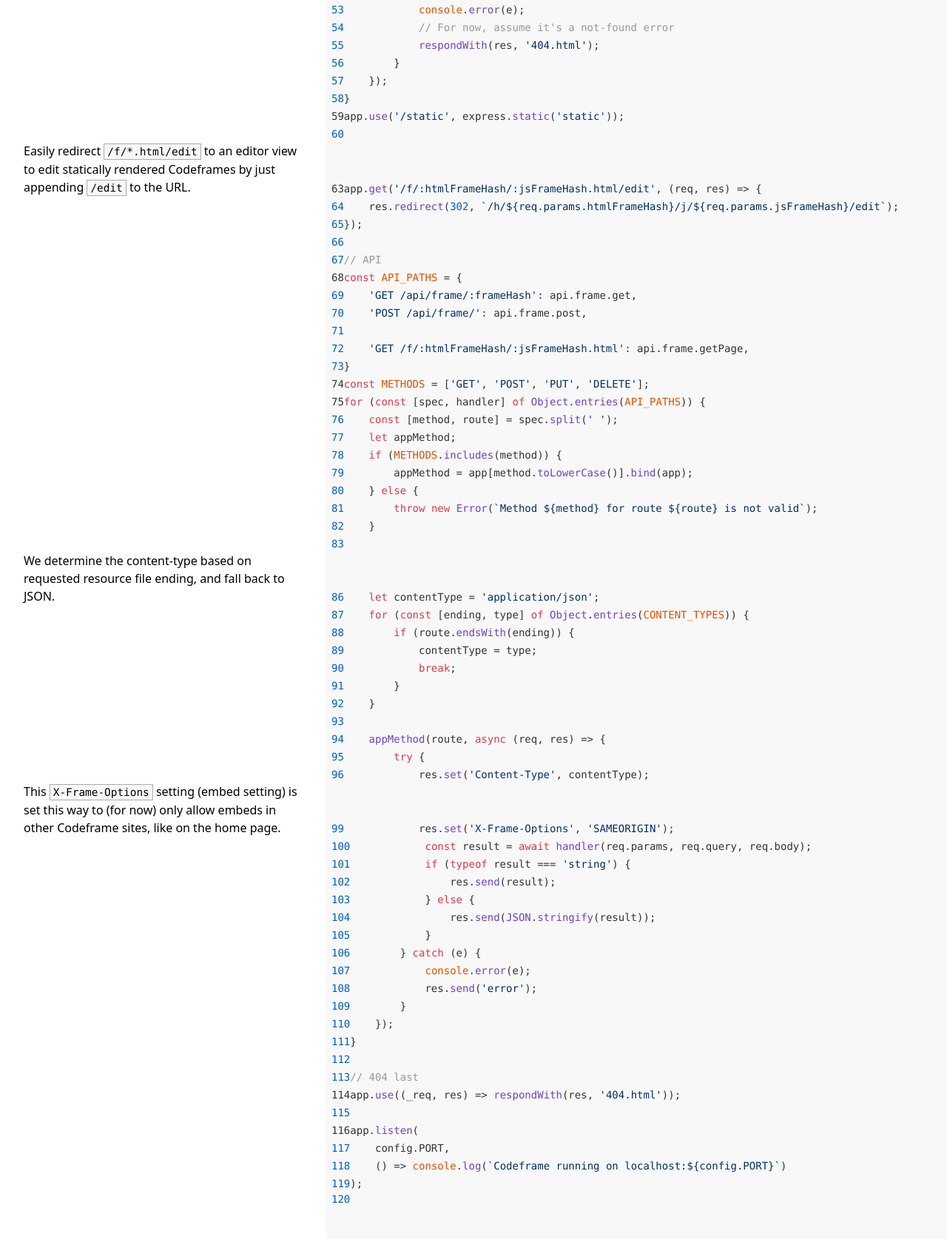
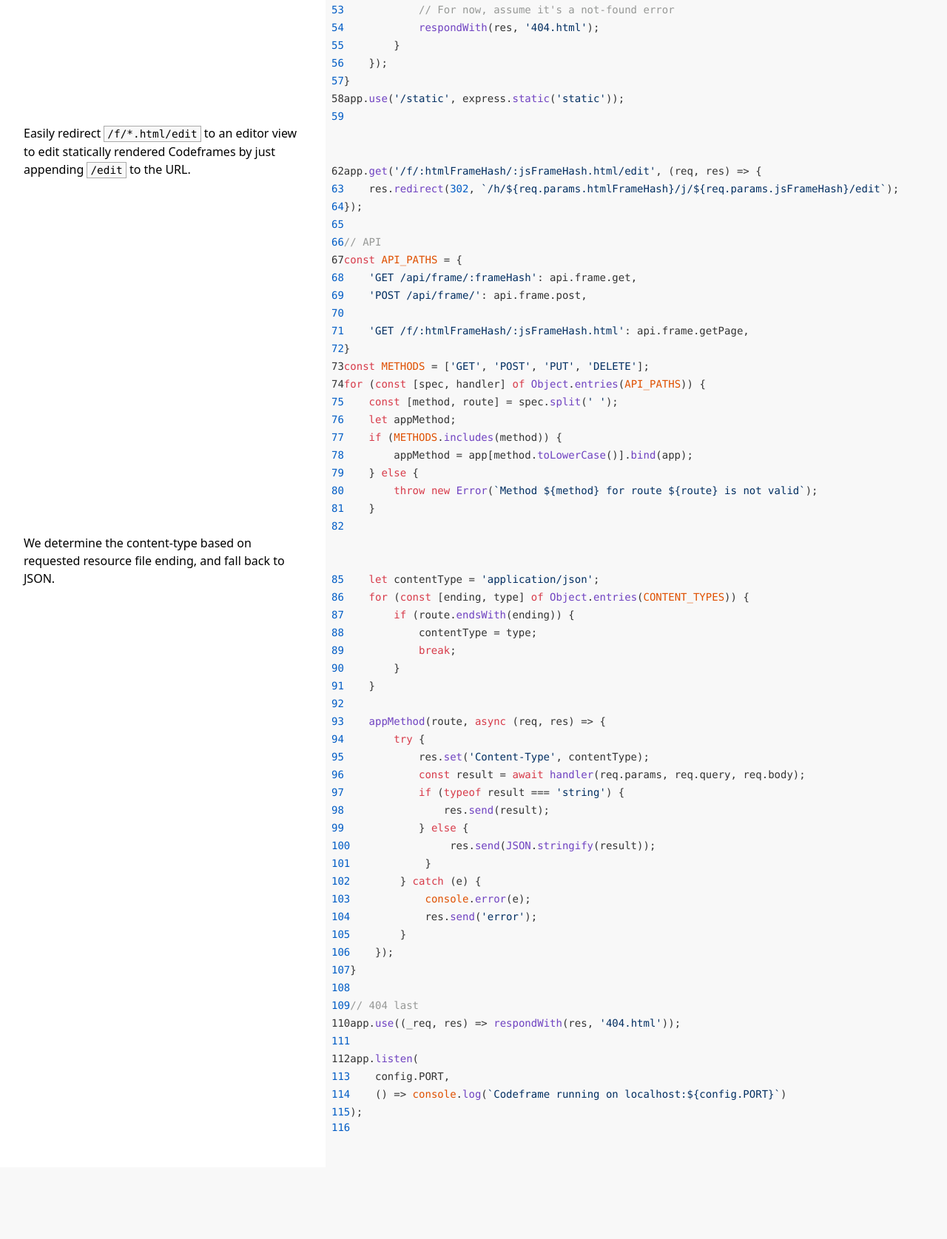
Before and after one commit to thesephist/codeframe, a website: page docs/src/index.js.html in a window 1280 px wide. Shown: the part 1480-3155 px from the top of the page at 74% size. After the commit the page ends 3058 px from the top, so only its background shows below. Drawn offline with nearby package versions, Linux system fonts and the light colour scheme.

Commit message:
Remove X-Frame-Options restrictions to allow embedding of Codeframes

```diff
--- a/docs/src/index.js.html
+++ b/docs/src/index.js.html
@@ -59,80 +59,77 @@
 <div class="line"><div class="doc"></div><pre class="source javascript"><strong class="lineNumber">41</strong>        }</pre></div>
 <div class="line"><div class="doc"></div><pre class="source javascript"><strong class="lineNumber">42</strong></pre></div>
 <div class="line"><div class="doc"></div><pre class="source javascript"><strong class="lineNumber">43</strong>        res.set('Content-Type', contentType);</pre></div>
-<div class="line"><div class="doc"></div><pre class="source javascript"><strong class="lineNumber">44</strong>        res.set('X-Frame-Options', 'SAMEORIGIN');</pre></div>
-<div class="line"><div class="doc"></div><pre class="source javascript"><strong class="lineNumber">45</strong>        res.send(data);</pre></div>
-<div class="line"><div class="doc"></div><pre class="source javascript"><strong class="lineNumber">46</strong>    });</pre></div>
-<div class="line"><div class="doc"></div><pre class="source javascript"><strong class="lineNumber">47</strong>}</pre></div>
-<div class="line"><div class="doc"></div><pre class="source javascript"><strong class="lineNumber">48</strong>for (const [uri, path] of Object.entries(STATIC_PATHS)) {</pre></div>
-<div class="line"><div class="doc"></div><pre class="source javascript"><strong class="lineNumber">49</strong>    app.get(uri, (_req, res) =&#62; {</pre></div>
-<div class="line"><div class="doc"></div><pre class="source javascript"><strong class="lineNumber">50</strong>        try {</pre></div>
-<div class="line"><div class="doc"></div><pre class="source javascript"><strong class="lineNumber">51</strong>            respondWith(res, path);</pre></div>
-<div class="line"><div class="doc"></div><pre class="source javascript"><strong class="lineNumber">52</strong>        } catch (e) {</pre></div>
-<div class="line"><div class="doc"></div><pre class="source javascript"><strong class="lineNumber">53</strong>            console.error(e);</pre></div>
-<div class="line"><div class="doc"></div><pre class="source javascript"><strong class="lineNumber">54</strong>            // For now, assume it's a not-found error</pre></div>
-<div class="line"><div class="doc"></div><pre class="source javascript"><strong class="lineNumber">55</strong>            respondWith(res, '404.html');</pre></div>
-<div class="line"><div class="doc"></div><pre class="source javascript"><strong class="lineNumber">56</strong>        }</pre></div>
-<div class="line"><div class="doc"></div><pre class="source javascript"><strong class="lineNumber">57</strong>    });</pre></div>
-<div class="line"><div class="doc"></div><pre class="source javascript"><strong class="lineNumber">58</strong>}</pre></div>
-<div class="line"><div class="doc"></div><pre class="source javascript"><strong class="lineNumber">59</strong>app.use('/static', express.static('static'));</pre></div>
-<div class="line"><div class="doc"></div><pre class="source javascript"><strong class="lineNumber">60</strong></pre></div>
+<div class="line"><div class="doc"></div><pre class="source javascript"><strong class="lineNumber">44</strong>        res.send(data);</pre></div>
+<div class="line"><div class="doc"></div><pre class="source javascript"><strong class="lineNumber">45</strong>    });</pre></div>
+<div class="line"><div class="doc"></div><pre class="source javascript"><strong class="lineNumber">46</strong>}</pre></div>
+<div class="line"><div class="doc"></div><pre class="source javascript"><strong class="lineNumber">47</strong>for (const [uri, path] of Object.entries(STATIC_PATHS)) {</pre></div>
+<div class="line"><div class="doc"></div><pre class="source javascript"><strong class="lineNumber">48</strong>    app.get(uri, (_req, res) =&#62; {</pre></div>
+<div class="line"><div class="doc"></div><pre class="source javascript"><strong class="lineNumber">49</strong>        try {</pre></div>
+<div class="line"><div class="doc"></div><pre class="source javascript"><strong class="lineNumber">50</strong>            respondWith(res, path);</pre></div>
+<div class="line"><div class="doc"></div><pre class="source javascript"><strong class="lineNumber">51</strong>        } catch (e) {</pre></div>
+<div class="line"><div class="doc"></div><pre class="source javascript"><strong class="lineNumber">52</strong>            console.error(e);</pre></div>
+<div class="line"><div class="doc"></div><pre class="source javascript"><strong class="lineNumber">53</strong>            // For now, assume it's a not-found error</pre></div>
+<div class="line"><div class="doc"></div><pre class="source javascript"><strong class="lineNumber">54</strong>            respondWith(res, '404.html');</pre></div>
+<div class="line"><div class="doc"></div><pre class="source javascript"><strong class="lineNumber">55</strong>        }</pre></div>
+<div class="line"><div class="doc"></div><pre class="source javascript"><strong class="lineNumber">56</strong>    });</pre></div>
+<div class="line"><div class="doc"></div><pre class="source javascript"><strong class="lineNumber">57</strong>}</pre></div>
+<div class="line"><div class="doc"></div><pre class="source javascript"><strong class="lineNumber">58</strong>app.use('/static', express.static('static'));</pre></div>
+<div class="line"><div class="doc"></div><pre class="source javascript"><strong class="lineNumber">59</strong></pre></div>
 <div class="line"><div class="doc"><p>Easily redirect <code>/f/*.html/edit</code> to an editor view to edit statically rendered Codeframes by just appending <code>/edit</code> to the URL.</p>
-</div><pre class="source javascript"><strong class="lineNumber">63</strong>app.get('/f/:htmlFrameHash/:jsFrameHash.html/edit', (req, res) =&#62; {</pre></div>
-<div class="line"><div class="doc"></div><pre class="source javascript"><strong class="lineNumber">64</strong>    res.redirect(302, `/h/${req.params.htmlFrameHash}/j/${req.params.jsFrameHash}/edit`);</pre></div>
-<div class="line"><div class="doc"></div><pre class="source javascript"><strong class="lineNumber">65</strong>});</pre></div>
-<div class="line"><div class="doc"></div><pre class="source javascript"><strong class="lineNumber">66</strong></pre></div>
-<div class="line"><div class="doc"></div><pre class="source javascript"><strong class="lineNumber">67</strong>// API</pre></div>
-<div class="line"><div class="doc"></div><pre class="source javascript"><strong class="lineNumber">68</strong>const API_PATHS = {</pre></div>
-<div class="line"><div class="doc"></div><pre class="source javascript"><strong class="lineNumber">69</strong>    'GET /api/frame/:frameHash': api.frame.get,</pre></div>
-<div class="line"><div class="doc"></div><pre class="source javascript"><strong class="lineNumber">70</strong>    'POST /api/frame/': api.frame.post,</pre></div>
-<div class="line"><div class="doc"></div><pre class="source javascript"><strong class="lineNumber">71</strong></pre></div>
-<div class="line"><div class="doc"></div><pre class="source javascript"><strong class="lineNumber">72</strong>    'GET /f/:htmlFrameHash/:jsFrameHash.html': api.frame.getPage,</pre></div>
-<div class="line"><div class="doc"></div><pre class="source javascript"><strong class="lineNumber">73</strong>}</pre></div>
-<div class="line"><div class="doc"></div><pre class="source javascript"><strong class="lineNumber">74</strong>const METHODS = ['GET', 'POST', 'PUT', 'DELETE'];</pre></div>
-<div class="line"><div class="doc"></div><pre class="source javascript"><strong class="lineNumber">75</strong>for (const [spec, handler] of Object.entries(API_PATHS)) {</pre></div>
-<div class="line"><div class="doc"></div><pre class="source javascript"><strong class="lineNumber">76</strong>    const [method, route] = spec.split(' ');</pre></div>
-<div class="line"><div class="doc"></div><pre class="source javascript"><strong class="lineNumber">77</strong>    let appMethod;</pre></div>
-<div class="line"><div class="doc"></div><pre class="source javascript"><strong class="lineNumber">78</strong>    if (METHODS.includes(method)) {</pre></div>
-<div class="line"><div class="doc"></div><pre class="source javascript"><strong class="lineNumber">79</strong>        appMethod = app[method.toLowerCase()].bind(app);</pre></div>
-<div class="line"><div class="doc"></div><pre class="source javascript"><strong class="lineNumber">80</strong>    } else {</pre></div>
-<div class="line"><div class="doc"></div><pre class="source javascript"><strong class="lineNumber">81</strong>        throw new Error(`Method ${method} for route ${route} is not valid`);</pre></div>
-<div class="line"><div class="doc"></div><pre class="source javascript"><strong class="lineNumber">82</strong>    }</pre></div>
-<div class="line"><div class="doc"></div><pre class="source javascript"><strong class="lineNumber">83</strong></pre></div>
+</div><pre class="source javascript"><strong class="lineNumber">62</strong>app.get('/f/:htmlFrameHash/:jsFrameHash.html/edit', (req, res) =&#62; {</pre></div>
+<div class="line"><div class="doc"></div><pre class="source javascript"><strong class="lineNumber">63</strong>    res.redirect(302, `/h/${req.params.htmlFrameHash}/j/${req.params.jsFrameHash}/edit`);</pre></div>
+<div class="line"><div class="doc"></div><pre class="source javascript"><strong class="lineNumber">64</strong>});</pre></div>
+<div class="line"><div class="doc"></div><pre class="source javascript"><strong class="lineNumber">65</strong></pre></div>
+<div class="line"><div class="doc"></div><pre class="source javascript"><strong class="lineNumber">66</strong>// API</pre></div>
+<div class="line"><div class="doc"></div><pre class="source javascript"><strong class="lineNumber">67</strong>const API_PATHS = {</pre></div>
+<div class="line"><div class="doc"></div><pre class="source javascript"><strong class="lineNumber">68</strong>    'GET /api/frame/:frameHash': api.frame.get,</pre></div>
+<div class="line"><div class="doc"></div><pre class="source javascript"><strong class="lineNumber">69</strong>    'POST /api/frame/': api.frame.post,</pre></div>
+<div class="line"><div class="doc"></div><pre class="source javascript"><strong class="lineNumber">70</strong></pre></div>
+<div class="line"><div class="doc"></div><pre class="source javascript"><strong class="lineNumber">71</strong>    'GET /f/:htmlFrameHash/:jsFrameHash.html': api.frame.getPage,</pre></div>
+<div class="line"><div class="doc"></div><pre class="source javascript"><strong class="lineNumber">72</strong>}</pre></div>
+<div class="line"><div class="doc"></div><pre class="source javascript"><strong class="lineNumber">73</strong>const METHODS = ['GET', 'POST', 'PUT', 'DELETE'];</pre></div>
+<div class="line"><div class="doc"></div><pre class="source javascript"><strong class="lineNumber">74</strong>for (const [spec, handler] of Object.entries(API_PATHS)) {</pre></div>
+<div class="line"><div class="doc"></div><pre class="source javascript"><strong class="lineNumber">75</strong>    const [method, route] = spec.split(' ');</pre></div>
+<div class="line"><div class="doc"></div><pre class="source javascript"><strong class="lineNumber">76</strong>    let appMethod;</pre></div>
+<div class="line"><div class="doc"></div><pre class="source javascript"><strong class="lineNumber">77</strong>    if (METHODS.includes(method)) {</pre></div>
+<div class="line"><div class="doc"></div><pre class="source javascript"><strong class="lineNumber">78</strong>        appMethod = app[method.toLowerCase()].bind(app);</pre></div>
+<div class="line"><div class="doc"></div><pre class="source javascript"><strong class="lineNumber">79</strong>    } else {</pre></div>
+<div class="line"><div class="doc"></div><pre class="source javascript"><strong class="lineNumber">80</strong>        throw new Error(`Method ${method} for route ${route} is not valid`);</pre></div>
+<div class="line"><div class="doc"></div><pre class="source javascript"><strong class="lineNumber">81</strong>    }</pre></div>
+<div class="line"><div class="doc"></div><pre class="source javascript"><strong class="lineNumber">82</strong></pre></div>
 <div class="line"><div class="doc"><p>We determine the content-type based on requested resource file ending, and fall back to JSON.</p>
-</div><pre class="source javascript"><strong class="lineNumber">86</strong>    let contentType = 'application/json';</pre></div>
-<div class="line"><div class="doc"></div><pre class="source javascript"><strong class="lineNumber">87</strong>    for (const [ending, type] of Object.entries(CONTENT_TYPES)) {</pre></div>
-<div class="line"><div class="doc"></div><pre class="source javascript"><strong class="lineNumber">88</strong>        if (route.endsWith(ending)) {</pre></div>
-<div class="line"><div class="doc"></div><pre class="source javascript"><strong class="lineNumber">89</strong>            contentType = type;</pre></div>
-<div class="line"><div class="doc"></div><pre class="source javascript"><strong class="lineNumber">90</strong>            break;</pre></div>
-<div class="line"><div class="doc"></div><pre class="source javascript"><strong class="lineNumber">91</strong>        }</pre></div>
-<div class="line"><div class="doc"></div><pre class="source javascript"><strong class="lineNumber">92</strong>    }</pre></div>
-<div class="line"><div class="doc"></div><pre class="source javascript"><strong class="lineNumber">93</strong></pre></div>
-<div class="line"><div class="doc"></div><pre class="source javascript"><strong class="lineNumber">94</strong>    appMethod(route, async (req, res) =&#62; {</pre></div>
-<div class="line"><div class="doc"></div><pre class="source javascript"><strong class="lineNumber">95</strong>        try {</pre></div>
-<div class="line"><div class="doc"></div><pre class="source javascript"><strong class="lineNumber">96</strong>            res.set('Content-Type', contentType);</pre></div>
-<div class="line"><div class="doc"><p>This <code>X-Frame-Options</code> setting (embed setting) is set this way to (for now) only allow embeds in other Codeframe sites, like on the home page.</p>
-</div><pre class="source javascript"><strong class="lineNumber">99</strong>            res.set('X-Frame-Options', 'SAMEORIGIN');</pre></div>
-<div class="line"><div class="doc"></div><pre class="source javascript"><strong class="lineNumber">100</strong>            const result = await handler(req.params, req.query, req.body);</pre></div>
-<div class="line"><div class="doc"></div><pre class="source javascript"><strong class="lineNumber">101</strong>            if (typeof result === 'string') {</pre></div>
-<div class="line"><div class="doc"></div><pre class="source javascript"><strong class="lineNumber">102</strong>                res.send(result);</pre></div>
-<div class="line"><div class="doc"></div><pre class="source javascript"><strong class="lineNumber">103</strong>            } else {</pre></div>
-<div class="line"><div class="doc"></div><pre class="source javascript"><strong class="lineNumber">104</strong>                res.send(JSON.stringify(result));</pre></div>
-<div class="line"><div class="doc"></div><pre class="source javascript"><strong class="lineNumber">105</strong>            }</pre></div>
-<div class="line"><div class="doc"></div><pre class="source javascript"><strong class="lineNumber">106</strong>        } catch (e) {</pre></div>
-<div class="line"><div class="doc"></div><pre class="source javascript"><strong class="lineNumber">107</strong>            console.error(e);</pre></div>
-<div class="line"><div class="doc"></div><pre class="source javascript"><strong class="lineNumber">108</strong>            res.send('error');</pre></div>
-<div class="line"><div class="doc"></div><pre class="source javascript"><strong class="lineNumber">109</strong>        }</pre></div>
-<div class="line"><div class="doc"></div><pre class="source javascript"><strong class="lineNumber">110</strong>    });</pre></div>
-<div class="line"><div class="doc"></div><pre class="source javascript"><strong class="lineNumber">111</strong>}</pre></div>
-<div class="line"><div class="doc"></div><pre class="source javascript"><strong class="lineNumber">112</strong></pre></div>
-<div class="line"><div class="doc"></div><pre class="source javascript"><strong class="lineNumber">113</strong>// 404 last</pre></div>
-<div class="line"><div class="doc"></div><pre class="source javascript"><strong class="lineNumber">114</strong>app.use((_req, res) =&#62; respondWith(res, '404.html'));</pre></div>
-<div class="line"><div class="doc"></div><pre class="source javascript"><strong class="lineNumber">115</strong></pre></div>
-<div class="line"><div class="doc"></div><pre class="source javascript"><strong class="lineNumber">116</strong>app.listen(</pre></div>
-<div class="line"><div class="doc"></div><pre class="source javascript"><strong class="lineNumber">117</strong>    config.PORT,</pre></div>
-<div class="line"><div class="doc"></div><pre class="source javascript"><strong class="lineNumber">118</strong>    () =&#62; console.log(`Codeframe running on localhost:${config.PORT}`)</pre></div>
-<div class="line"><div class="doc"></div><pre class="source javascript"><strong class="lineNumber">119</strong>);</pre></div>
-<div class="line"><div class="doc"></div><pre class="source javascript"><strong class="lineNumber">120</strong></pre></div>
+</div><pre class="source javascript"><strong class="lineNumber">85</strong>    let contentType = 'application/json';</pre></div>
+<div class="line"><div class="doc"></div><pre class="source javascript"><strong class="lineNumber">86</strong>    for (const [ending, type] of Object.entries(CONTENT_TYPES)) {</pre></div>
+<div class="line"><div class="doc"></div><pre class="source javascript"><strong class="lineNumber">87</strong>        if (route.endsWith(ending)) {</pre></div>
+<div class="line"><div class="doc"></div><pre class="source javascript"><strong class="lineNumber">88</strong>            contentType = type;</pre></div>
+<div class="line"><div class="doc"></div><pre class="source javascript"><strong class="lineNumber">89</strong>            break;</pre></div>
+<div class="line"><div class="doc"></div><pre class="source javascript"><strong class="lineNumber">90</strong>        }</pre></div>
+<div class="line"><div class="doc"></div><pre class="source javascript"><strong class="lineNumber">91</strong>    }</pre></div>
+<div class="line"><div class="doc"></div><pre class="source javascript"><strong class="lineNumber">92</strong></pre></div>
+<div class="line"><div class="doc"></div><pre class="source javascript"><strong class="lineNumber">93</strong>    appMethod(route, async (req, res) =&#62; {</pre></div>
+<div class="line"><div class="doc"></div><pre class="source javascript"><strong class="lineNumber">94</strong>        try {</pre></div>
+<div class="line"><div class="doc"></div><pre class="source javascript"><strong class="lineNumber">95</strong>            res.set('Content-Type', contentType);</pre></div>
+<div class="line"><div class="doc"></div><pre class="source javascript"><strong class="lineNumber">96</strong>            const result = await handler(req.params, req.query, req.body);</pre></div>
+<div class="line"><div class="doc"></div><pre class="source javascript"><strong class="lineNumber">97</strong>            if (typeof result === 'string') {</pre></div>
+<div class="line"><div class="doc"></div><pre class="source javascript"><strong class="lineNumber">98</strong>                res.send(result);</pre></div>
+<div class="line"><div class="doc"></div><pre class="source javascript"><strong class="lineNumber">99</strong>            } else {</pre></div>
+<div class="line"><div class="doc"></div><pre class="source javascript"><strong class="lineNumber">100</strong>                res.send(JSON.stringify(result));</pre></div>
+<div class="line"><div class="doc"></div><pre class="source javascript"><strong class="lineNumber">101</strong>            }</pre></div>
+<div class="line"><div class="doc"></div><pre class="source javascript"><strong class="lineNumber">102</strong>        } catch (e) {</pre></div>
+<div class="line"><div class="doc"></div><pre class="source javascript"><strong class="lineNumber">103</strong>            console.error(e);</pre></div>
+<div class="line"><div class="doc"></div><pre class="source javascript"><strong class="lineNumber">104</strong>            res.send('error');</pre></div>
+<div class="line"><div class="doc"></div><pre class="source javascript"><strong class="lineNumber">105</strong>        }</pre></div>
+<div class="line"><div class="doc"></div><pre class="source javascript"><strong class="lineNumber">106</strong>    });</pre></div>
+<div class="line"><div class="doc"></div><pre class="source javascript"><strong class="lineNumber">107</strong>}</pre></div>
+<div class="line"><div class="doc"></div><pre class="source javascript"><strong class="lineNumber">108</strong></pre></div>
+<div class="line"><div class="doc"></div><pre class="source javascript"><strong class="lineNumber">109</strong>// 404 last</pre></div>
+<div class="line"><div class="doc"></div><pre class="source javascript"><strong class="lineNumber">110</strong>app.use((_req, res) =&#62; respondWith(res, '404.html'));</pre></div>
+<div class="line"><div class="doc"></div><pre class="source javascript"><strong class="lineNumber">111</strong></pre></div>
+<div class="line"><div class="doc"></div><pre class="source javascript"><strong class="lineNumber">112</strong>app.listen(</pre></div>
+<div class="line"><div class="doc"></div><pre class="source javascript"><strong class="lineNumber">113</strong>    config.PORT,</pre></div>
+<div class="line"><div class="doc"></div><pre class="source javascript"><strong class="lineNumber">114</strong>    () =&#62; console.log(`Codeframe running on localhost:${config.PORT}`)</pre></div>
+<div class="line"><div class="doc"></div><pre class="source javascript"><strong class="lineNumber">115</strong>);</pre></div>
+<div class="line"><div class="doc"></div><pre class="source javascript"><strong class="lineNumber">116</strong></pre></div>
     </main>
     <link rel="stylesheet" href="//cdnjs.cloudflare.com/ajax/libs/highlight.js/9.13.1/styles/github-gist.min.css">
     <script src="//cdnjs.cloudflare.com/ajax/libs/highlight.js/9.13.1/highlight.min.js"></script>
--- a/src/index.js
+++ b/src/index.js
@@ -41,7 +41,6 @@ const respondWith = (res, static_path) => {
         }
 
         res.set('Content-Type', contentType);
-        res.set('X-Frame-Options', 'SAMEORIGIN');
         res.send(data);
     });
 }
@@ -94,9 +93,6 @@ for (const [spec, handler] of Object.entries(API_PATHS)) {
     appMethod(route, async (req, res) => {
         try {
             res.set('Content-Type', contentType);
-            //> This `X-Frame-Options` setting (embed setting) is set this way to
-            //  (for now) only allow embeds in other Codeframe sites, like on the home page.
-            res.set('X-Frame-Options', 'SAMEORIGIN');
             const result = await handler(req.params, req.query, req.body);
             if (typeof result === 'string') {
                 res.send(result);
```
